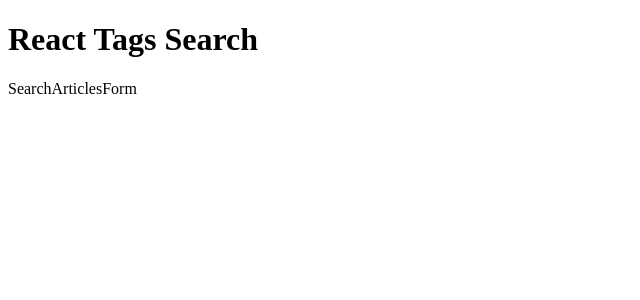
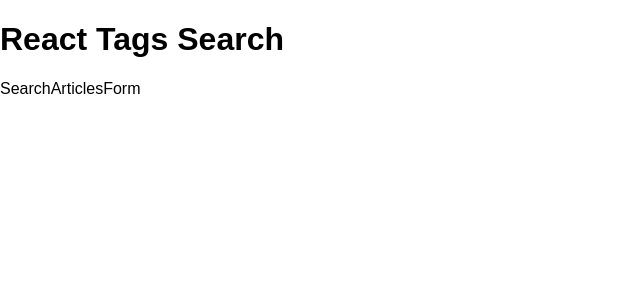
Before and after one commit to mk026/react-tags-search, a React (Vite) app: page / in a window 1280 px wide. Shown: the top 300 px of the page, without its empty margins (0-640 px from the left). Built offline with nearby package versions, Linux system fonts and the light colour scheme.

Commit message:
Add global styles

```diff
--- a/src/main.tsx
+++ b/src/main.tsx
@@ -1,6 +1,9 @@
 import React from "react";
 import ReactDOM from "react-dom/client";
+
 import App from "./App";
+
+import "./styles/global.css";
 
 ReactDOM.createRoot(document.getElementById("root") as HTMLElement).render(
   <React.StrictMode>
--- /dev/null
+++ b/src/styles/global.css
@@ -0,0 +1,4 @@
+body {
+  margin: 0;
+  font-family: Arial, Helvetica, sans-serif;
+}
```
